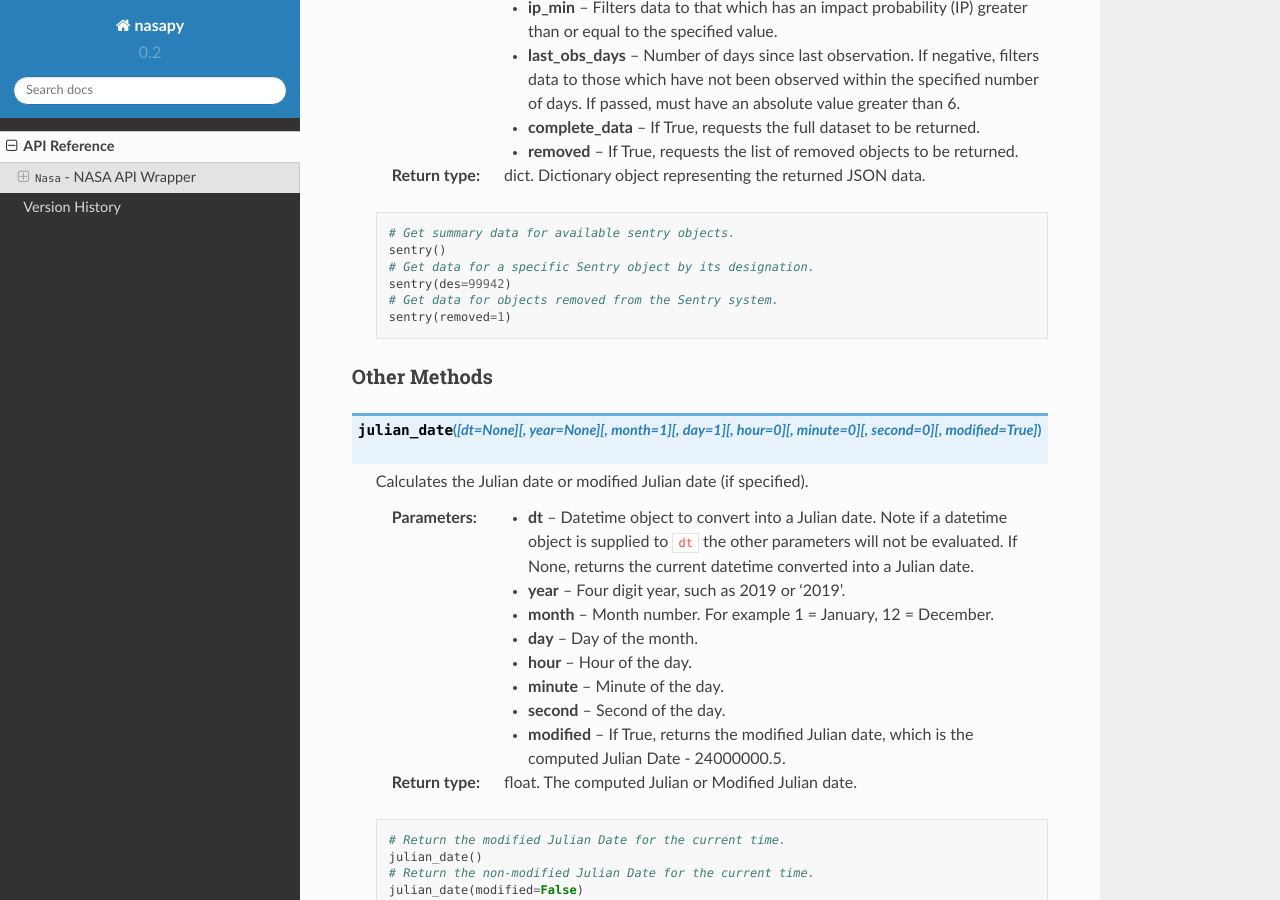
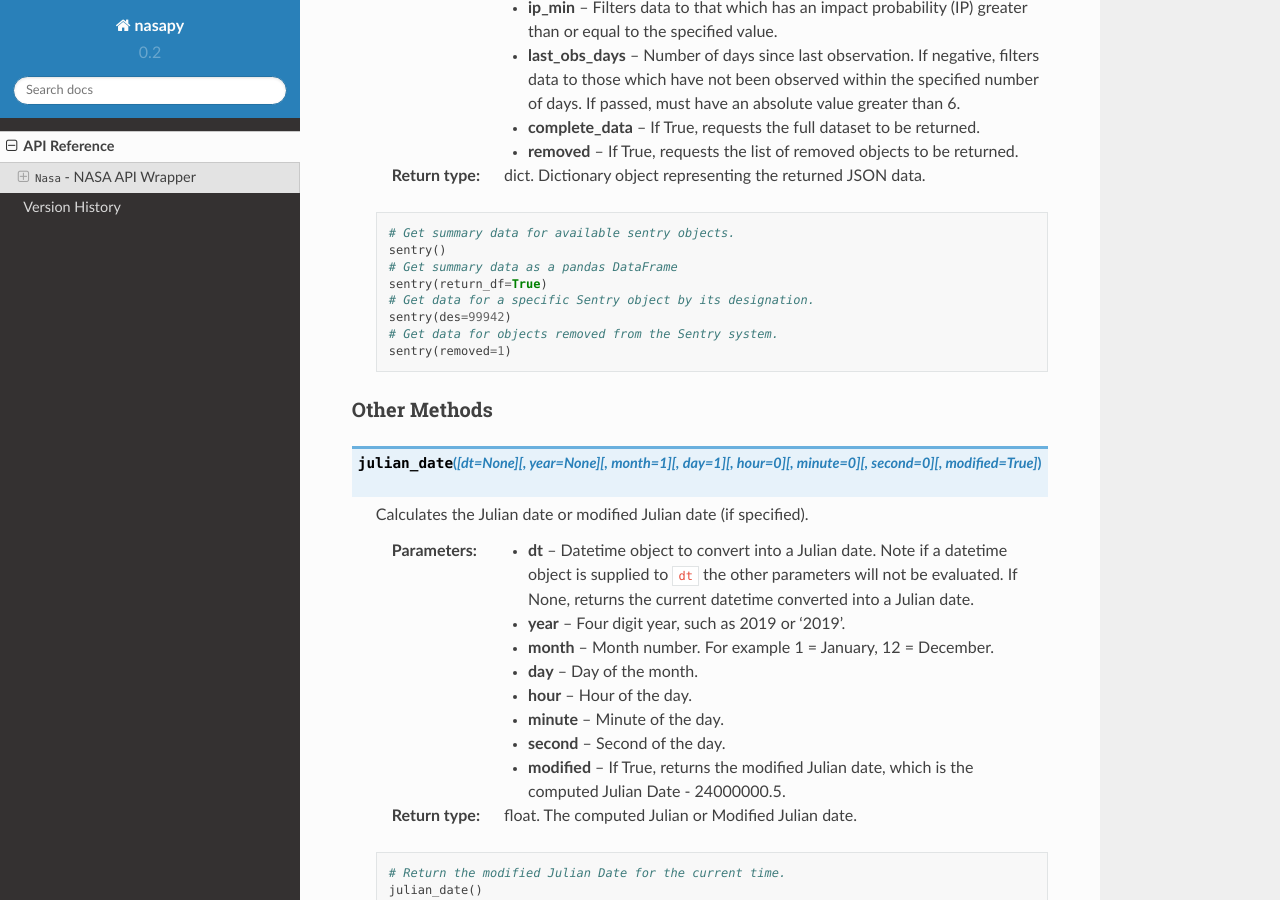
Before and after one commit to aschleg/nasapy, a Sphinx documentation site: the page built from docs/source/api.rst, in a window 1280 px wide and 900 px high, scrolled down 18391 px. Built offline with Sphinx 7.4.7 and the Read the Docs theme 2.0.0, drawn with Linux system fonts in a browser that asks for light colours.

```diff
--- a/docs/source/api.rst
+++ b/docs/source/api.rst
@@ -656,6 +656,8 @@ and `Center for Near-Earth Object Studies <https://cneos.jpl.nasa.gov/>`_ APIs.
 
         # Get summary data for available sentry objects.
         sentry()
+        # Get summary data as a pandas DataFrame
+        sentry(return_df=True)
         # Get data for a specific Sentry object by its designation.
         sentry(des=99942)
         # Get data for objects removed from the Sentry system.
```
Also changed, not shown: 6 other files.
